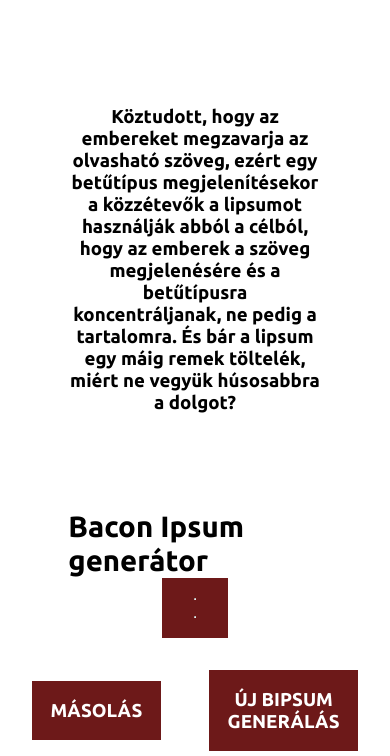
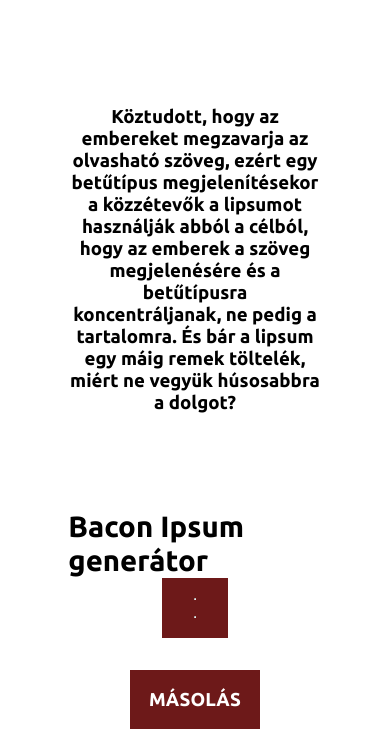
Before and after one commit to njavor/HF_API, a plain HTML site: page index.html in a window 390 px wide. Shown: the part 88-844 px from the top of the page. Drawn offline with Linux system fonts and the light colour scheme; no server answers.

Commit message:
Update styles.css

```diff
--- a/styles.css
+++ b/styles.css
@@ -133,7 +133,7 @@ p{
         font-size: 26pt;
     }
     .buttons{
-        flex-direction: collumn;
+        flex-direction: column;
     }
 }
 
```
